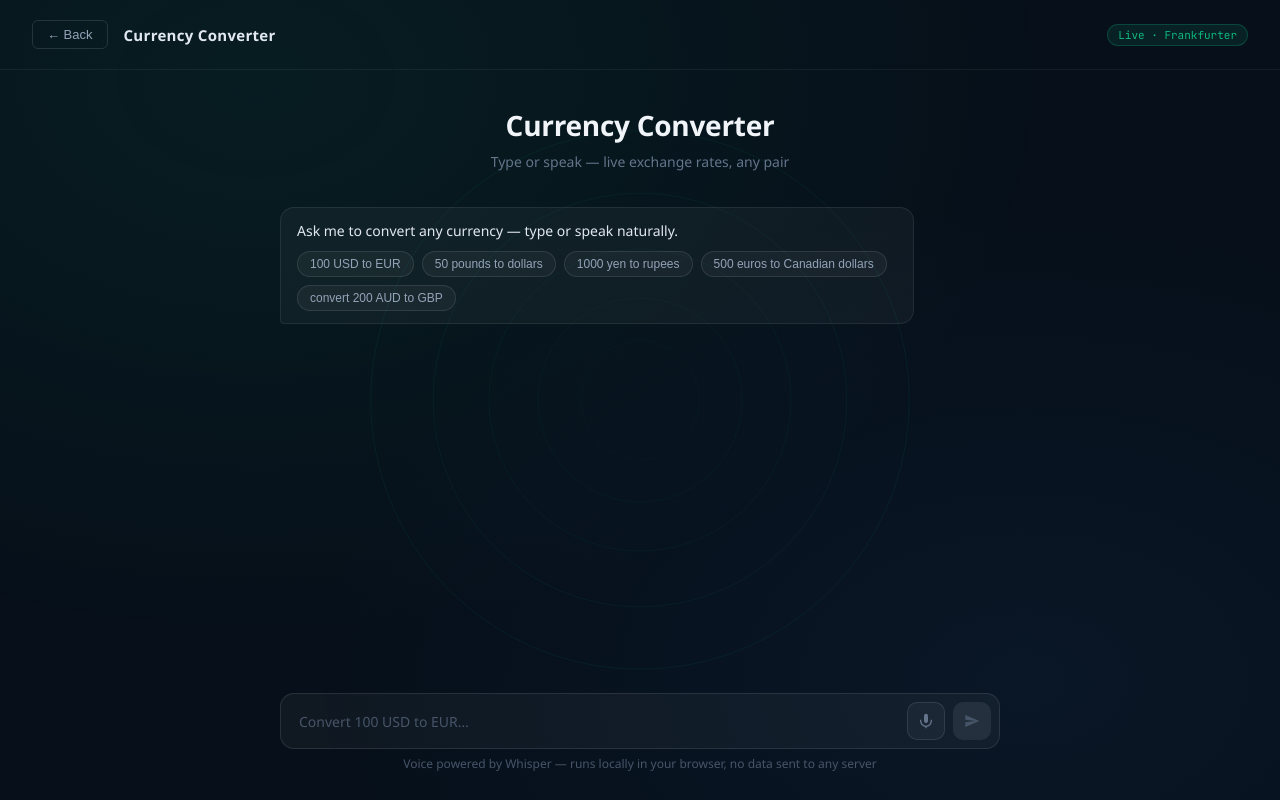
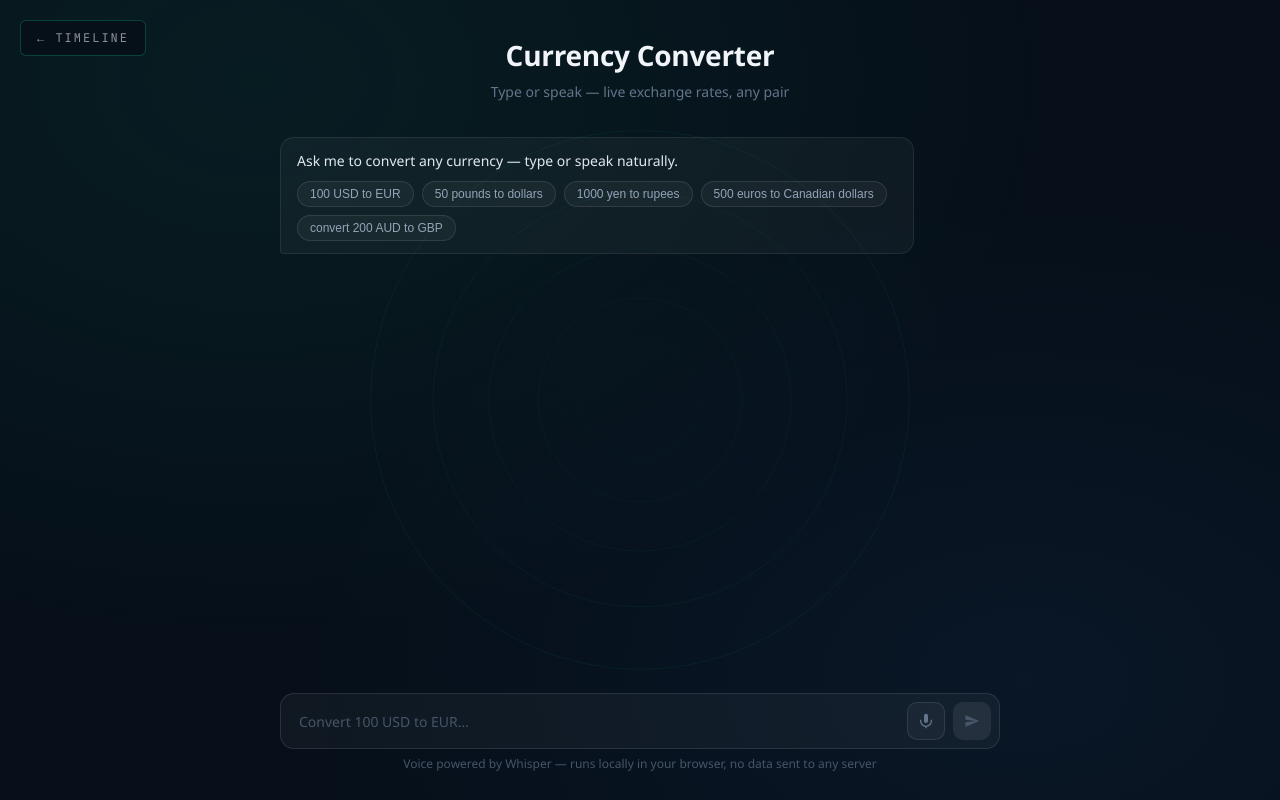
Before and after one commit to adsouza5/portfolio-react, a React (Create React App) app: page /projects/currency in a window 1280 px wide. Built offline with nearby package versions, Linux system fonts and the light colour scheme; a web font is replaced by a local one.

Commit message:
Triangular audio spikes on visualizer, Prism-style back button

```diff
--- a/src/components/Currency/CurrencyShowcase.css
+++ b/src/components/Currency/CurrencyShowcase.css
@@ -24,46 +24,32 @@
   z-index: 0;
 }
 
-/* ── Nav bar ────────────────────────────────────────────────────── */
-.fx-nav {
-  display: flex;
+/* ── Back button — matches Prism / other showcases ──────────────── */
+.fx-back-btn {
+  position: fixed;
+  top: 20px;
+  left: 20px;
+  z-index: 100;
+  display: inline-flex;
   align-items: center;
-  gap: 16px;
-  padding: 20px 32px;
-  border-bottom: 1px solid rgba(255,255,255,0.06);
-  position: relative;
-  z-index: 10;
-  flex-shrink: 0;
+  gap: 8px;
+  font-family: 'JetBrains Mono', monospace;
+  font-size: 12px;
+  letter-spacing: 2px;
+  text-transform: uppercase;
+  color: rgba(232,232,232,0.60);
+  background: rgba(7,16,26,0.92);
+  border: 1px solid rgba(16,185,129,0.30);
+  border-radius: 6px;
+  padding: 9px 16px;
+  cursor: pointer;
+  backdrop-filter: blur(16px);
+  transition: color 0.2s, border-color 0.2s, box-shadow 0.2s;
 }
-
-.fx-back {
-  background: none;
-  border: 1px solid rgba(255,255,255,0.12);
-  color: #94a3b8;
-  padding: 6px 14px;
-  border-radius: 6px;
-  cursor: pointer;
-  font-size: 13px;
-  transition: all 0.18s;
-}
-.fx-back:hover { border-color: #10b981; color: #10b981; }
-
-.fx-nav-title {
-  font-size: 15px;
-  font-weight: 600;
+.fx-back-btn:hover {
   color: #e2e8f0;
-  letter-spacing: 0.02em;
-}
-
-.fx-nav-badge {
-  margin-left: auto;
-  font-size: 11px;
-  color: #10b981;
-  background: rgba(16,185,129,0.1);
-  border: 1px solid rgba(16,185,129,0.25);
-  padding: 3px 10px;
-  border-radius: 20px;
-  font-family: 'JetBrains Mono', monospace;
+  border-color: #10b981;
+  box-shadow: 0 0 20px rgba(16,185,129,0.30);
 }
 
 /* ── Main layout ────────────────────────────────────────────────── */
--- a/src/components/Currency/CurrencyShowcase.js
+++ b/src/components/Currency/CurrencyShowcase.js
@@ -184,11 +184,10 @@ export default function CurrencyShowcase() {
   return (
     <div className="fx-root">
       <CurrencyVisualizer state={whisperState} analyserRef={analyserRef} />
-      <nav className="fx-nav">
-        <button className="fx-back" onClick={() => navigate('/')}>← Back</button>
-        <span className="fx-nav-title">Currency Converter</span>
-        <span className="fx-nav-badge">Live · Frankfurter</span>
-      </nav>
+      <button
+        className="fx-back-btn"
+        onClick={() => navigate('/', { state: { scrollTo: 'projects' } })}
+      >← Timeline</button>
 
       <div className="fx-layout">
         <header className="fx-header">
--- a/src/components/Currency/CurrencyVisualizer.js
+++ b/src/components/Currency/CurrencyVisualizer.js
@@ -1,14 +1,13 @@
 import { useEffect, useRef } from 'react';
 
 const RINGS = [
-  { radius: 60,  bins: [0,  4],  opacity: 0.55, spikeMax: 38, color: '16,185,129' },
-  { radius: 105, bins: [4,  16], opacity: 0.40, spikeMax: 50, color: '16,185,129' },
-  { radius: 155, bins: [16, 48], opacity: 0.28, spikeMax: 60, color: '52,211,153' },
-  { radius: 210, bins: [48, 96], opacity: 0.18, spikeMax: 70, color: '52,211,153' },
+  { radius: 60,  binStart: 0,  binEnd: 4,  numSpikes: 32, halfWidth: 0.045, spikeMax: 38, opacity: 0.60, color: '16,185,129' },
+  { radius: 105, binStart: 4,  binEnd: 16, numSpikes: 48, halfWidth: 0.038, spikeMax: 52, opacity: 0.42, color: '16,185,129' },
+  { radius: 155, binStart: 16, binEnd: 48, numSpikes: 56, halfWidth: 0.032, spikeMax: 62, opacity: 0.28, color: '52,211,153' },
+  { radius: 210, binStart: 48, binEnd: 96, numSpikes: 64, halfWidth: 0.028, spikeMax: 72, opacity: 0.18, color: '52,211,153' },
 ];
 
 const IDLE_RINGS = [60, 105, 155, 210, 270];
-const POINTS = 180;
 const TWO_PI = Math.PI * 2;
 
 function drawIdle(ctx, cx, cy, t) {
@@ -28,35 +27,46 @@ function drawActive(ctx, cx, cy, dataArray) {
 
   // Centre glow
   const grd = ctx.createRadialGradient(cx, cy, 0, cx, cy, 55);
-  grd.addColorStop(0, 'rgba(16,185,129,0.08)');
+  grd.addColorStop(0, 'rgba(16,185,129,0.10)');
   grd.addColorStop(1, 'rgba(16,185,129,0)');
   ctx.fillStyle = grd;
   ctx.beginPath();
   ctx.arc(cx, cy, 55, 0, TWO_PI);
   ctx.fill();
 
-  RINGS.forEach(({ radius, bins, opacity, spikeMax, color }) => {
-    const [binStart, binEnd] = bins;
+  RINGS.forEach(({ radius, binStart, binEnd, numSpikes, halfWidth, spikeMax, opacity, color }) => {
     const binCount = binEnd - binStart;
 
+    // Base circle
     ctx.beginPath();
-    for (let i = 0; i <= POINTS; i++) {
-      const angle = (i / POINTS) * TWO_PI - Math.PI / 2;
-      const binIdx = binStart + Math.floor((i / POINTS) * binCount);
-      const amplitude = (dataArray[Math.min(binIdx, dataArray.length - 1)] || 0) / 255;
-      const r = radius + amplitude * spikeMax;
-      const x = cx + Math.cos(angle) * r;
-      const y = cy + Math.sin(angle) * r;
-      i === 0 ? ctx.moveTo(x, y) : ctx.lineTo(x, y);
-    }
-    ctx.closePath();
-    ctx.strokeStyle = `rgba(${color},${opacity})`;
-    ctx.lineWidth = 1.5;
+    ctx.arc(cx, cy, radius, 0, TWO_PI);
+    ctx.strokeStyle = `rgba(${color},${opacity * 0.35})`;
+    ctx.lineWidth = 1;
     ctx.stroke();
 
-    // Faint fill
-    ctx.fillStyle = `rgba(${color},${opacity * 0.08})`;
-    ctx.fill();
+    // Triangular spikes
+    for (let i = 0; i < numSpikes; i++) {
+      const centerAngle = (i / numSpikes) * TWO_PI - Math.PI / 2;
+      const binIdx = binStart + Math.floor((i / numSpikes) * binCount);
+      const amplitude = (dataArray[Math.min(binIdx, dataArray.length - 1)] || 0) / 255;
+      if (amplitude < 0.04) continue;
+
+      const tipR = radius + amplitude * spikeMax;
+      const lAngle = centerAngle - halfWidth;
+      const rAngle = centerAngle + halfWidth;
+
+      ctx.beginPath();
+      ctx.moveTo(cx + Math.cos(lAngle) * radius, cy + Math.sin(lAngle) * radius);
+      ctx.lineTo(cx + Math.cos(centerAngle) * tipR, cy + Math.sin(centerAngle) * tipR);
+      ctx.lineTo(cx + Math.cos(rAngle) * radius, cy + Math.sin(rAngle) * radius);
+      ctx.closePath();
+
+      ctx.fillStyle = `rgba(${color},${opacity * 0.35})`;
+      ctx.fill();
+      ctx.strokeStyle = `rgba(${color},${opacity})`;
+      ctx.lineWidth = 1.2;
+      ctx.stroke();
+    }
   });
 }
 
```
